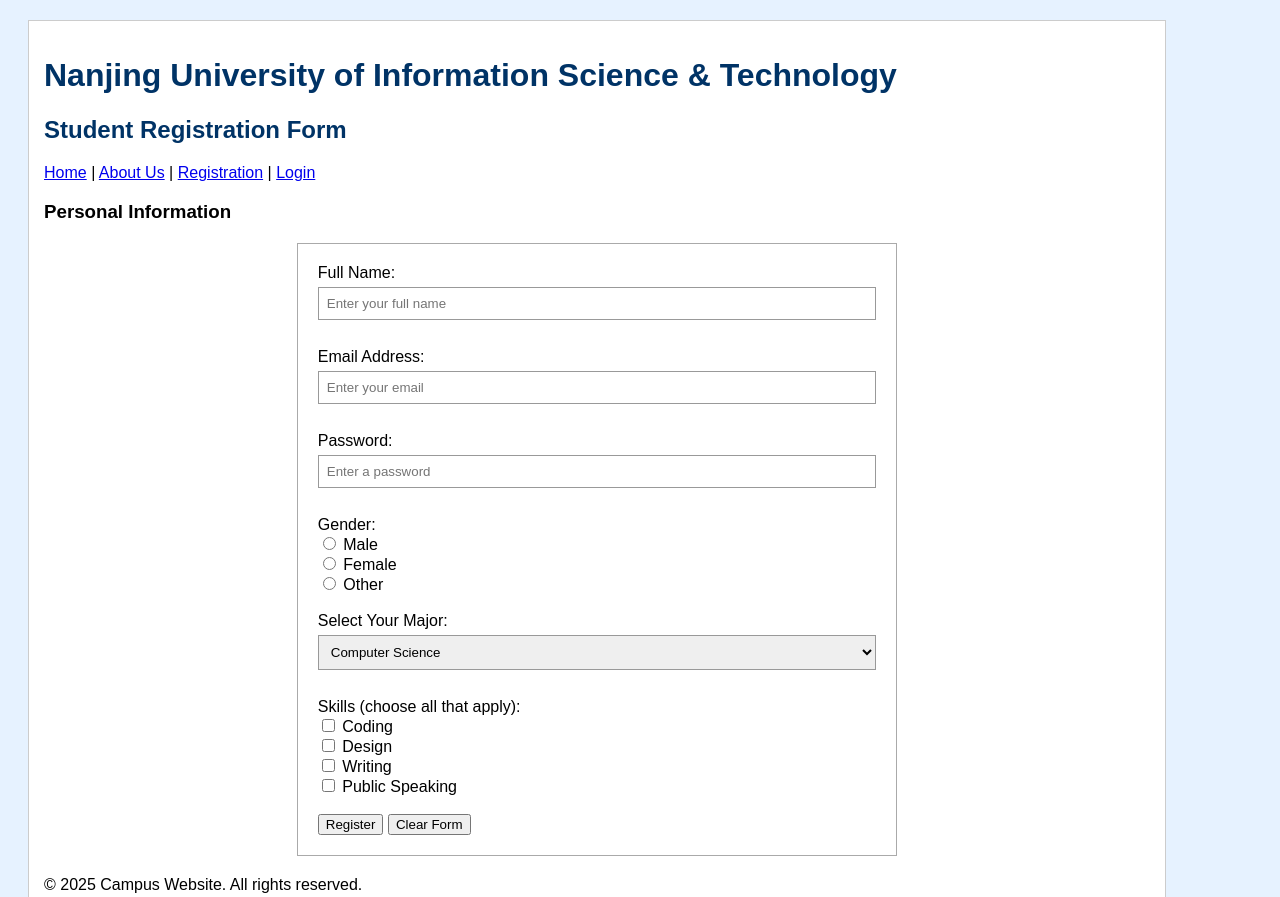
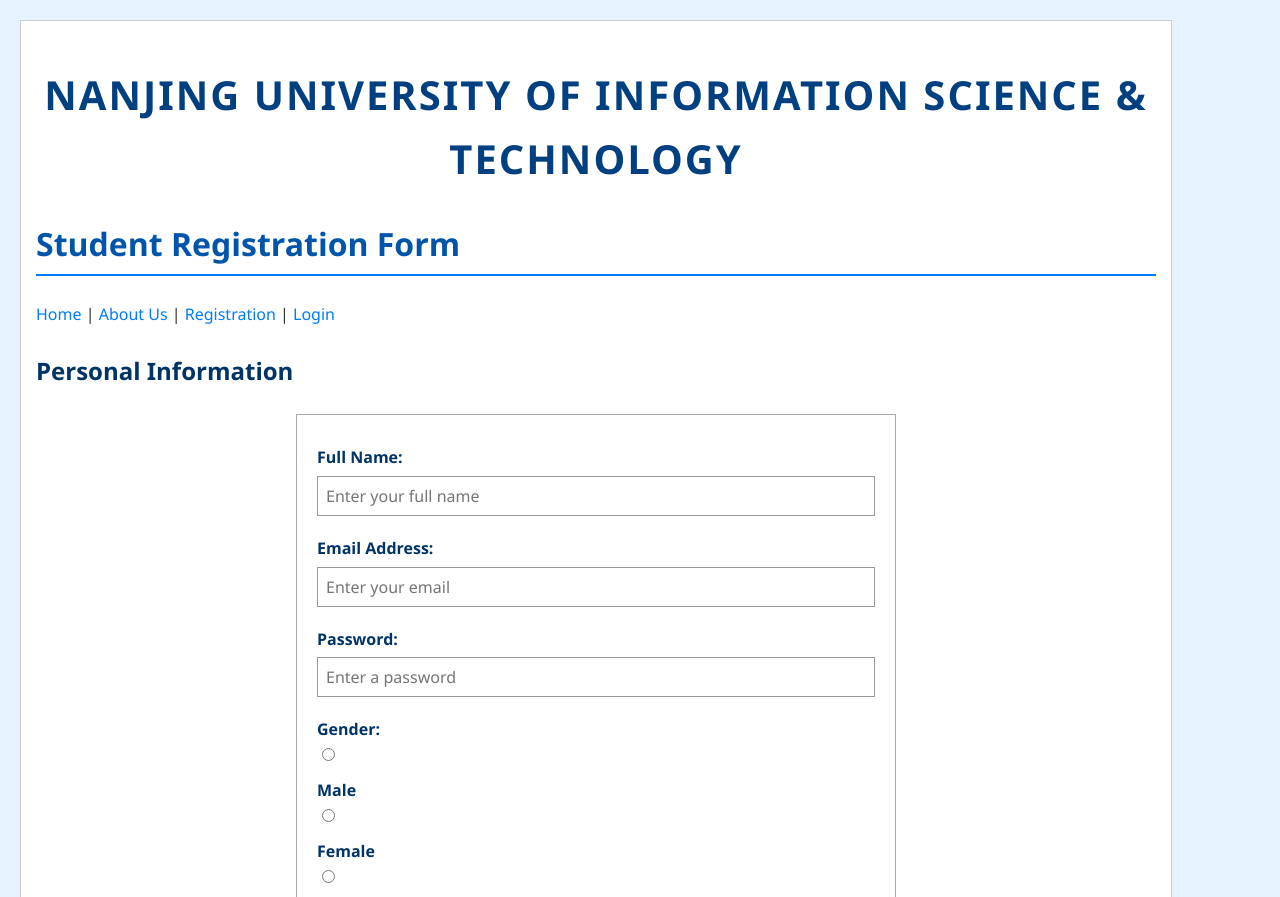
Before and after one commit to huabingyang/huabingyang.github.io, a plain HTML site: page pages/registration.html in a window 1280 px wide. Shown: the top 897 px of the page. Drawn offline with Linux system fonts and the light colour scheme.

Commit message:
CSS Text Styles

```diff
--- a/css/styles.css
+++ b/css/styles.css
@@ -1,11 +1,47 @@
 /* css/styles.css */
 body {
     background-color: #e6f2ff;
-    font-family: Arial, sans-serif;
+    font-family: 'Segoe UI', Tahoma, Geneva, Verdana, sans-serif;
+    font-size: 16px;
+    line-height: 1.6;
+    color: #333;
+    margin: 0;
 }
 
-h1, h2 {
+/* Headings */
+h1 {
+    font-size: 2.5em;
+    color: #004080;
+    text-align: center;
+    text-transform: uppercase;
+    letter-spacing: 2px;
+}
+
+h2 {
+    font-size: 2em;
+    color: #0055aa;
+    border-bottom: 2px solid #007BFF;
+    padding-bottom: 5px;
+}
+
+h3 {
+    font-size: 1.5em;
     color: #003366;
+    font-weight: bold;
+}
+
+/* Paragraphs and links */
+p {
+    margin-bottom: 15px;
+}
+
+a {
+    color: #007BFF;
+    text-decoration: none;
+}
+
+a:hover {
+    text-decoration: underline;
 }
 
 table {
@@ -18,7 +54,19 @@ th, td {
     padding: 8px;
     text-align: center;
 }
-/* Basic box model styles for containers */
+
+th {
+    background-color: #007BFF;
+    color: white;
+    font-weight: bold;
+    text-transform: uppercase;
+}
+
+td {
+    color: #444;
+}
+
+/* Basic box model styles */
 .container {
     margin: 20px;
     padding: 15px;
@@ -46,10 +94,20 @@ form {
     box-sizing: border-box;
 }
 
+/* Form labels */
+label {
+    font-weight: bold;
+    color: #003366;
+    display: block;
+    margin-top: 10px;
+}
+
 input[type="text"],
 input[type="email"],
 input[type="password"],
 select {
+    font-family: inherit;
+    font-size: 1em;
     padding: 8px;
     margin: 5px 0 10px 0;
     border: 1px solid #999;
--- a/pages/registration.html
+++ b/pages/registration.html
@@ -21,40 +21,40 @@
     <h3>Personal Information</h3>
 
     <form action="submit-form.html" method="get">
-        <label for="fullname">Full Name:</label><br>
-        <input type="text" id="fullname" name="fullname" placeholder="Enter your full name"><br><br>
+        <label for="fullname">Full Name:</label>
+        <input type="text" id="fullname" name="fullname" placeholder="Enter your full name">
 
-        <label for="email">Email Address:</label><br>
-        <input type="email" id="email" name="email" placeholder="Enter your email"><br><br>
+        <label for="email">Email Address:</label>
+        <input type="email" id="email" name="email" placeholder="Enter your email">
 
-        <label for="password">Password:</label><br>
-        <input type="password" id="password" name="password" placeholder="Enter a password"><br><br>
+        <label for="password">Password:</label>
+        <input type="password" id="password" name="password" placeholder="Enter a password">
 
-        <label>Gender:</label><br>
+        <label>Gender:</label>
         <input type="radio" id="male" name="gender" value="male">
-        <label for="male">Male</label><br>
+        <label for="male">Male</label>
         <input type="radio" id="female" name="gender" value="female">
-        <label for="female">Female</label><br>
+        <label for="female">Female</label>
         <input type="radio" id="other" name="gender" value="other">
-        <label for="other">Other</label><br><br>
+        <label for="other">Other</label>
 
-        <label for="major">Select Your Major:</label><br>
+        <label for="major">Select Your Major:</label>
         <select id="major" name="major">
             <option value="Computer Science">Computer Science</option>
             <option value="Environmental Science">Environmental Science</option>
             <option value="Business Administration">Business Administration</option>
             <option value="Physics">Physics</option>
-        </select><br><br>
+        </select>
 
-        <label>Skills (choose all that apply):</label><br>
+        <label>Skills (choose all that apply):</label>
         <input type="checkbox" id="coding" name="skills" value="coding">
-        <label for="coding">Coding</label><br>
+        <label for="coding">Coding</label>
         <input type="checkbox" id="design" name="skills" value="design">
-        <label for="design">Design</label><br>
+        <label for="design">Design</label>
         <input type="checkbox" id="writing" name="skills" value="writing">
-        <label for="writing">Writing</label><br>
+        <label for="writing">Writing</label>
         <input type="checkbox" id="public_speaking" name="skills" value="public_speaking">
-        <label for="public_speaking">Public Speaking</label><br><br>
+        <label for="public_speaking">Public Speaking</label>
 
         <input type="submit" value="Register">
         <input type="reset" value="Clear Form">
```
Also changed, not shown: pages/campus-info.html (+1 -1 lines).
